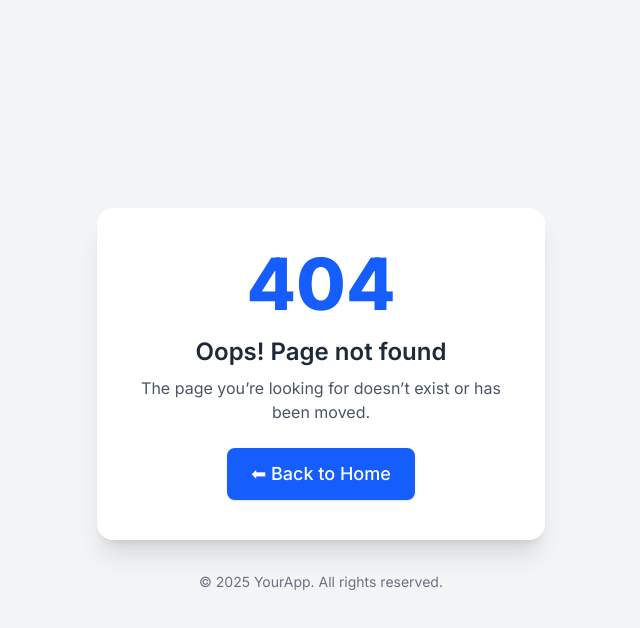
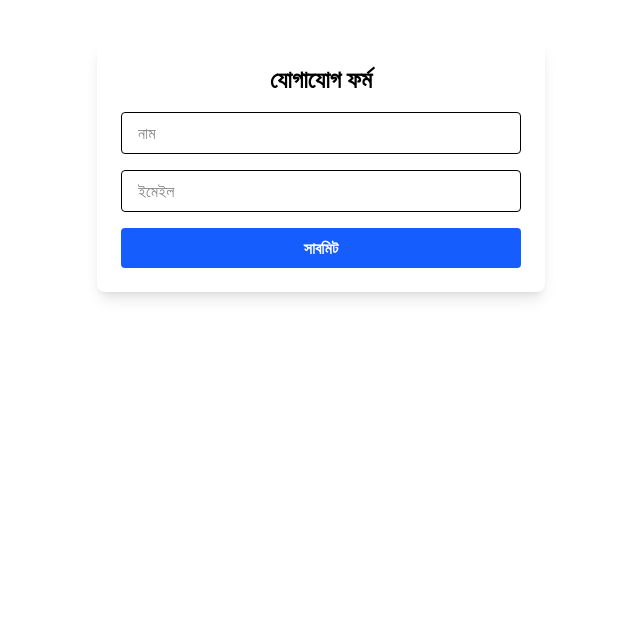
Before and after one commit to emonmahdi/nextjs-learn-concepts, a Next.js app: page /contact in a window 1280 px wide. Before the commit this address had no page. Shown: the top 628 px of the page, without its empty margins (319-959 px from the left). Built offline with nearby package versions, Linux system fonts and the light colour scheme; a web font is replaced by a local one.

Commit message:
improve accessibilty useActionState

```diff
--- /dev/null
+++ b/src/app/actions.ts
@@ -0,0 +1,11 @@
+
+export async function submitContactForm(prevState: any, formData: FormData){
+    const name = formData.get('name')
+    const email = formData.get('email')
+
+    if(!name || !email){
+        return{message:'Give name and email', success: false}
+    }
+
+    return {message:'Form submit successfully', success: true}
+}
--- /dev/null
+++ b/src/app/contact/page.tsx
@@ -0,0 +1,55 @@
+"use client";
+
+import { useActionState } from "react";
+import { submitContactForm } from "../actions";
+
+export default function ContactPage() {
+  const [state, formAction, isPending] = useActionState(submitContactForm, {
+    message: "",
+    success: false,
+  });
+
+  return (
+    <div className="max-w-md mx-auto mt-10 p-6 bg-white shadow-lg rounded-lg">
+      <h1 className="text-2xl font-bold mb-4 text-center">
+        যোগাযোগ ফর্ম
+      </h1>
+
+      <form action={formAction} className="space-y-4">
+        <input
+          type="text"
+          name="name"
+          placeholder="নাম"
+          className="w-full border px-4 py-2 rounded focus:outline-none focus:ring-2 focus:ring-blue-500"
+        />
+
+        <input
+          type="email"
+          name="email"
+          placeholder="ইমেইল"
+          className="w-full border px-4 py-2 rounded focus:outline-none focus:ring-2 focus:ring-blue-500"
+        />
+
+        <button
+          type="submit"
+          disabled={isPending}
+          className={`w-full py-2 rounded text-white font-semibold ${
+            isPending ? "bg-gray-400" : "bg-blue-600 hover:bg-blue-700"
+          }`}
+        >
+          {isPending ? "⏳ সাবমিট হচ্ছে..." : "সাবমিট"}
+        </button>
+      </form>
+
+      {state.message && (
+        <p
+          className={`mt-4 text-center font-medium ${
+            state.success ? "text-green-600" : "text-red-600"
+          }`}
+        >
+          {state.message}
+        </p>
+      )}
+    </div>
+  );
+}
```
Also changed, not shown: 1 other file (tests, documents, lock files or other folders).
